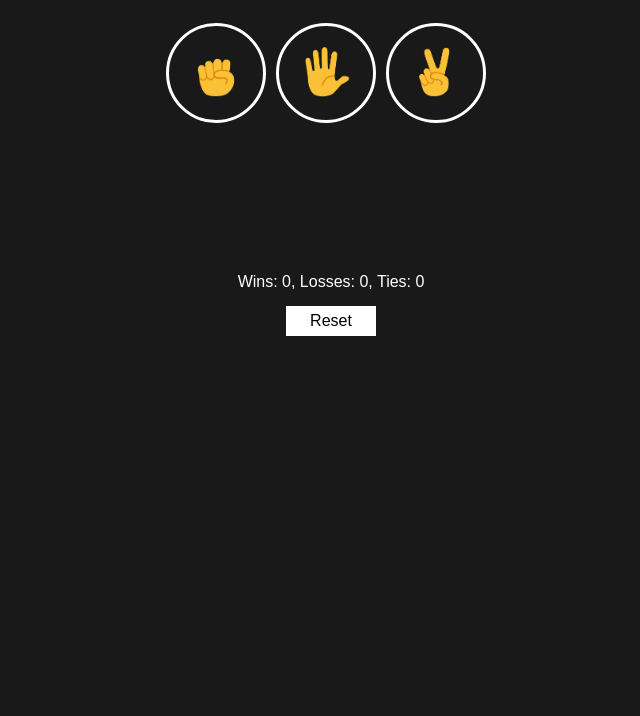
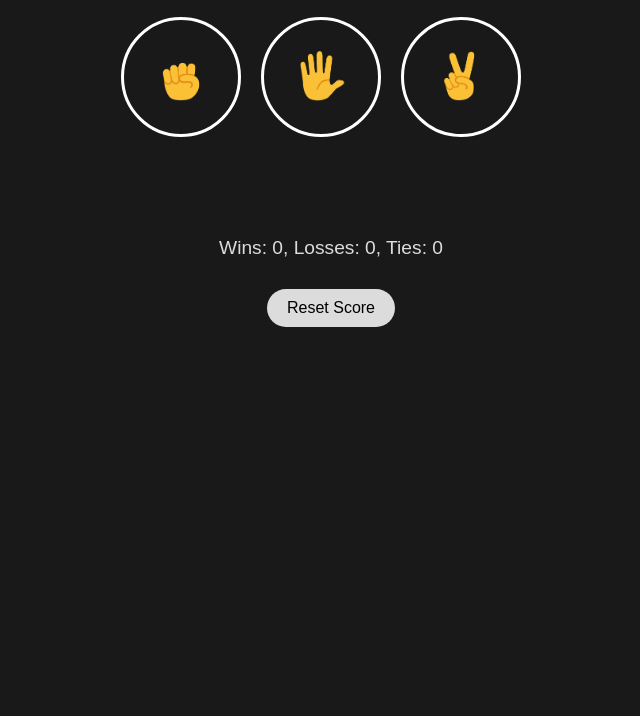
Before and after one commit to AMAY369/RockPaperScissors-Game, a plain HTML site: page Rock-Paper-Scissors/index.html in a window 1280 px wide. Shown: the part 84-800 px from the top of the page, without its empty margins (309-949 px from the left). Drawn offline with Linux system fonts and the light colour scheme.

Commit message:
recreated game

```diff
--- a/Rock-Paper-Scissors/index.html
+++ b/Rock-Paper-Scissors/index.html
@@ -1,27 +1,44 @@
 <!DOCTYPE html>
-<html lang="en">
+<html>
   <head>
-  <meta charset="UTF-8">
-  <meta name="viewport" content="width=device-width, initial-scale=1.0">
-  <title>Rock Paper Scissors Game</title>
+    <title>Rock Paper Scissors</title>
+    <link rel="shortcut icon" href="images/rock_paper_scissors_logo.jpg" type="image/x-icon">
     <link rel="stylesheet" href="styles.css">
   </head>
   <body>
-  <h1 class="title">Rock Paper Scissors</h1>
-  <p class="buttons">
-    <button onclick="playGame('rock')"><img src="images/rock-emoji.png" alt=""></button>
-    <button onclick="playGame('paper')"><img src="images/paper-emoji.png" alt=""></button>
-    <button onclick="playGame('scissors')"><img src="images/scissors-emoji.png" alt=""></button>
+    <p class="title">Rock Paper Scissors</p>
+    <div class="buttons">
+      <button onclick="
+      playGame('rock');
+    "><img src="images/rock-emoji.png" alt="Rock Image"></button>
+
+    <button onclick="
+      playGame('paper');
+    "><img src="images/paper-emoji.png" alt="Paper Image"></button>
+
+    <button onclick="
+      playGame('scissors');
+    "><img src="images/scissors-emoji.png" alt="Scissors Image"></button>
+
+    </div>
+    <p class="js-result result"></p>
+    <p class="js-moves moves">
+      <span class="js-player-move"></span>
+      <span class="js-comp-move"></span>
     </p>
-  <div class="container">
-    <p class="js-result result"></p>
-    <p class="js-moves moves"></p>
-    <p class="js-scores"></p>
+    <p class="js-score score"></p>
+
+    <div class="reset-button">
+      <button onclick="
+      score.wins = 0;
+      score.losses = 0;
+      score.ties = 0;
+      localStorage.removeItem('score');
+      updateScoreElement();
+    " >Reset Score</button>
     </div>
-<div class="resetButton">
-  <button onclick="playGame('reset')">Reset</button>
-</div>
-  <script type="text/javascript" src="script.js">
+
+    <script src="script.js">
     </script>
   </body>
 </html>
--- a/Rock-Paper-Scissors/script.js
+++ b/Rock-Paper-Scissors/script.js
@@ -1,86 +1,77 @@
-const score = JSON.parse(localStorage.getItem('score'))||{
-  wins:0,
-  losses:0,
-  ties:0
-}
-document.querySelector('.js-scores').innerHTML=`Wins: ${score.wins}, Losses: ${score.losses}, Ties: ${score.ties}`;
-function playGame(playerMove){
+let score = JSON.parse(localStorage.getItem('score')) || {
+  wins: 0,
+  losses: 0,
+  ties: 0
+};
+
+updateScoreElement();
+function playGame(playerMove) {
+  const computerMove = pickComputerMove();
+
   let result = '';
-  computerMove = getComputerMove();
-  switch(playerMove){
-    case 'rock':
-      if(computerMove=='rock'){
-        result='Tie!'
-      }
-      else if(computerMove==='paper'){
-        result='You Lose!'
-      }
-      else if(computerMove==='scissors'){
-        result='You Win!'
-      }
-      break;
-    case 'paper':
-      if(computerMove=='paper'){
-        result='Tie!'
-      }
-      else if(computerMove==='scissors'){
-        result='You Lose!'
-      }
-      else if(computerMove==='rock'){
-        result='You Win!'
-      }
-      break;
-    case 'scissors':
-      if(computerMove=='scissors'){
-        result='Tie!'
-      }
-      else if(computerMove==='rock'){
-        result='You Lose!'
-      }
-      else if(computerMove==='paper'){
-        result='You Win!'
-      }
-      break;
-    case 'reset':
-      score.wins=0;
-      score.losses=0;
-      score.ties=0;
-      document.querySelector('.js-moves').innerHTML='';
+
+  if (playerMove === 'scissors') {
+    if (computerMove === 'rock') {
+      result = 'You lose.';
+    } else if (computerMove === 'paper') {
+      result = 'You win.';
+    } else if (computerMove === 'scissors') {
+      result = 'Tie.';
+    }
+
+  } else if (playerMove === 'paper') {
+    if (computerMove === 'rock') {
+      result = 'You win.';
+    } else if (computerMove === 'paper') {
+      result = 'Tie.';
+    } else if (computerMove === 'scissors') {
+      result = 'You lose.';
+    }
+  } else if (playerMove === 'rock') {
+    if (computerMove === 'rock') {
+      result = 'Tie.';
+    } else if (computerMove === 'paper') {
+      result = 'You lose.';
+    } else if (computerMove === 'scissors') {
+      result = 'You win.';
+    }
   }
-  if(result==='Tie!'){
-    score.ties++;
+
+  if (result === 'You win.') {
+    score.wins += 1;
+  } else if (result === 'You lose.') {
+    score.losses += 1;
+  } else if (result === 'Tie.') {
+    score.ties += 1;
   }
-  else if(result==='You Win!'){
-    score.wins++;
-  }
-  else if(result==='You Lose!'){
-    score.losses++;
-  }
-  localStorage.setItem('score',JSON.stringify(score));
-  document.querySelector('.js-result').innerHTML=result;
-  document.querySelector('.js-moves').innerHTML=`You: <img src ='images/${playerMove}-emoji.png'>, Computer: <img src ='images/${computerMove}-emoji.png'>`;
-  document.querySelector('.js-scores').innerHTML=`Wins: ${score.wins}, Losses: ${score.losses}, Ties: ${score.ties}`;
-  if(playerMove==='reset'){
-    score.wins=0;
-    score.losses=0;
-    score.ties=0;
-    document.querySelector('.js-moves').innerHTML='';
-  }
+
+  localStorage.setItem('score', JSON.stringify(score));
+
+  updateScoreElement();
+
+  document.querySelector('.js-result').innerHTML = result;
+
+  document.querySelector('.js-player-move').innerHTML = `You: <img src="images/${playerMove}-emoji.png">`;
+  document.querySelector('.js-comp-move').innerHTML = `Computer: <img src='images/${computerMove}-emoji.png'>`;
 }
 
+function updateScoreElement() {
+  document.querySelector('.js-score')
+    .innerHTML = `Wins: ${score.wins}, Losses: ${score.losses}, Ties: ${score.ties}`;
+}
 
+function pickComputerMove() {
+  const randomNumber = Math.random();
 
-function getComputerMove(){
-  let computerMove='';
-  const randomNumber = Math.random();
-  if(randomNumber>=0 && randomNumber<1/3){
+  let computerMove = '';
+
+  if (randomNumber >= 0 && randomNumber < 1 / 3) {
     computerMove = 'rock';
-  }
-  else if(randomNumber>=1/3 && randomNumber<2/3){
+  } else if (randomNumber >= 1 / 3 && randomNumber < 2 / 3) {
     computerMove = 'paper';
-  }
-  if(randomNumber>=2/3 && randomNumber<1){
+  } else if (randomNumber >= 2 / 3 && randomNumber < 1) {
     computerMove = 'scissors';
   }
+
   return computerMove;
 }
--- a/Rock-Paper-Scissors/styles.css
+++ b/Rock-Paper-Scissors/styles.css
@@ -1,60 +1,68 @@
-*{
-  margin: 0;
-  padding: 0;
+body{
+  font-family: Arial, Helvetica, sans-serif;
   background-color: rgb(25,25,25);
-  color: white;
-  font-family: Arial, Helvetica, sans-serif;
+  color: rgb(220, 220, 220);
 }
 .title{
   text-align: center;
-  margin-top: 20px;
+  font-size: 2rem;
+  font-weight: bold;
 }
 .buttons{
-  margin-top: 50px;
   display: flex;
   justify-content: center;
 }
 .buttons button{
-  height: 100px;
-  width: 100px;
+  margin-right: 20px;
+  height: 120px;
+  width: 120px;
+  background-color: rgb(25,25,25);
   border: 3px solid white;
-  border-radius: 50px;
-  margin-right: 10px;
-  -webkit-border-radius: 50px;
-  -moz-border-radius: 50px;
-  -ms-border-radius: 50px;
-  -o-border-radius: 50px;
+  border-radius: 60px;
 }
 .buttons button img{
   height: 50px;
   width: 50px;
 }
-.container{
-  display: flex;
-  flex-direction: column;
-  align-items: center;
-}
-.container p{
-  margin-top: 50px;
-}
 .result{
   font-size: 1.5rem;
   font-weight: bolder;
+  text-align: center;
+  margin-top: 50px;
 }
-.resetButton{
+.moves{
   display: flex;
   justify-content: center;
-  margin-top: 15px;
+  margin-top: 50px;
 }
-.resetButton button{
-  background-color: white;
-  color: black;
-  border: none;
-  width: 90px;
-  height: 30px;
-  font-size: 1rem;
+.moves span{
+  margin: 0 20px;
+  display: flex;
+  align-items: center;
+  justify-content: space-around;
+  font-size: 1.2rem;
   font-weight: 500;
 }
 .moves img{
   height: 50px;
+  width: 50px;
 }
+.score{
+  margin-top: 50px;
+  text-align: center;
+  font-size: 1.2rem;
+  font-weight: 500;
+}
+.reset-button{
+  margin-top: 30px;
+  display: flex;
+  justify-content: center;
+}
+.reset-button button{
+  background-color: rgb(220,220,220);
+  border: none;
+  font-size: 1rem;
+  font-weight: 500;
+  padding: 10px 20px;
+  border-radius: 20px;
+}
```
Also changed, not shown: Rock-Paper-Scissors/images/rock_paper_scissors_logo.jpg (added). Lines whose indentation alone changed are shown as unchanged.
